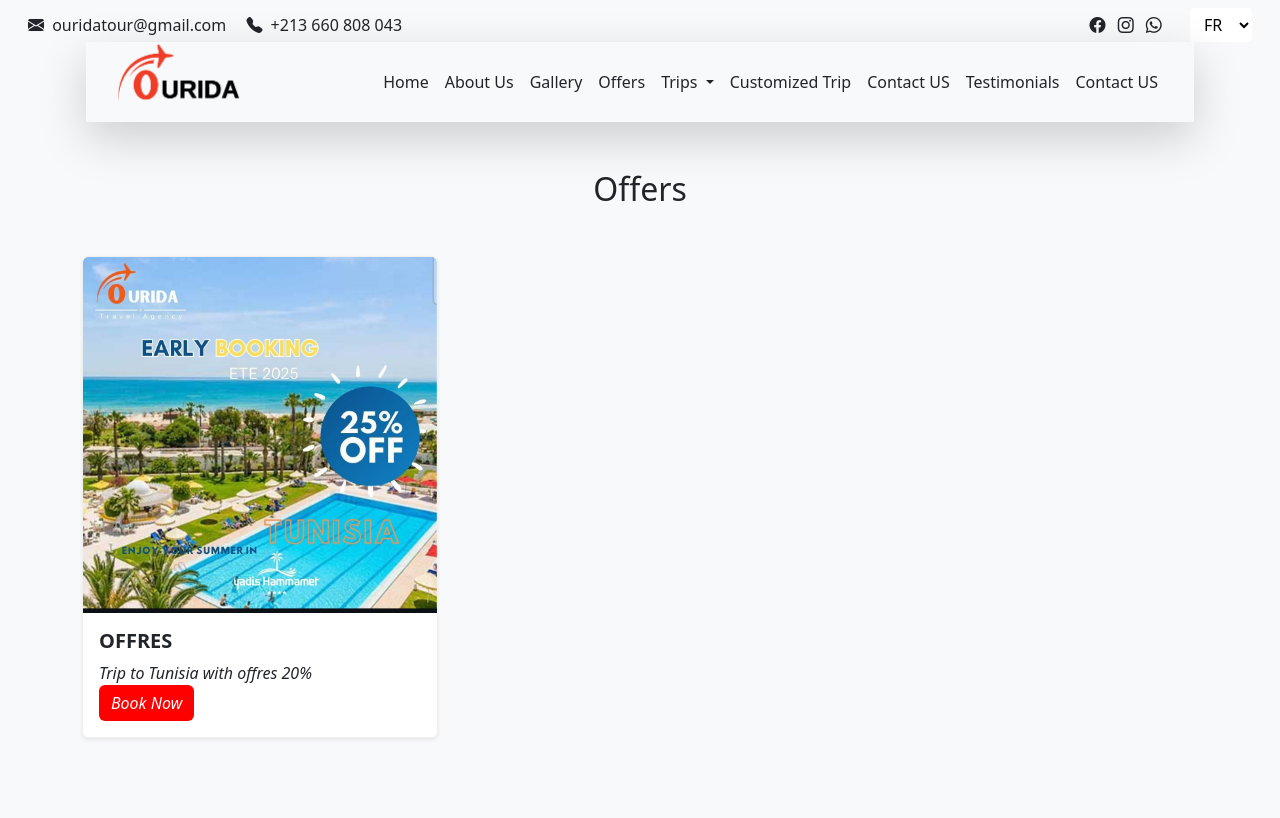
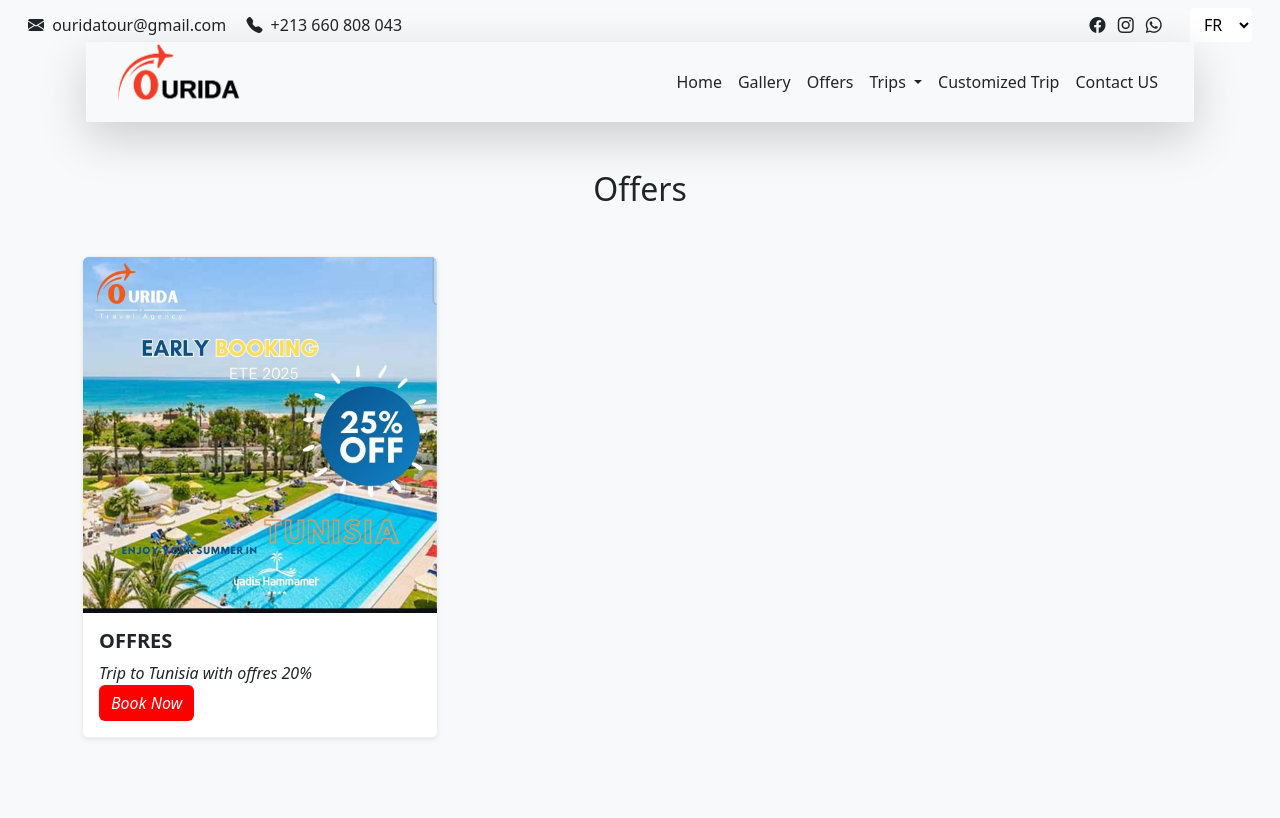
Before and after one commit to abdou-dz113/python-ourida, a Flask app: page /offers in a window 1280 px wide. Run offline with Flask 3, Linux system fonts and the light colour scheme.

Commit message:
Update offers.html

```diff
--- a/templates/offers.html
+++ b/templates/offers.html
@@ -237,15 +237,21 @@ main {
             <span class="navbar-toggler-icon"></span>
           </button>
 
-          <div class="collapse navbar-collapse justify-content-end" id="mainNav">
+           <div class="collapse navbar-collapse justify-content-end" id="mainNav">
             <ul class="navbar-nav py-0 px-3">
-			<li class="nav-item"><a class="nav-link text-dark" href="#Home">Home</a></li>
+			<li class="nav-item">
+  <a class="nav-link text-dark" href="{{ url_for('home_page') }}">Home</a>
+</li>
 
 
-              <li class="nav-item"><a class="nav-link text-dark" href="#about">About Us</a></li>
+
+
 			             <li class="nav-item">
-						 <li class="nav-item"><a class="nav-link text-dark" href="#Gallery">Gallery</a></li>
-	<li class="nav-item"><a class="nav-link text-dark" href="{{ url_for('offers') }}">Offers</a></li>
+						 <li class="nav-item"><a class="nav-link text-dark" href="{{ url_for('gallery') }}">Gallery</a></li>
+	<li class="nav-item">
+  <a class="nav-link text-dark" href="{{ url_for('offers') }}">Offers</a>
+</li>
+
              <li class="nav-item dropdown">
               <a class="nav-link dropdown-toggle text-dark" href="#" id="tripsDropdown" role="button" data-bs-toggle="dropdown" aria-expanded="false">
                 Trips
@@ -258,18 +264,17 @@ main {
                 <li><a class="dropdown-item" href="{{ url_for('omra_trips') }}">Hajj & Umrah</a></li>
               </ul>
             </li>
-<li class="nav-item">
- <a class="nav-link text-dark" href="{{ url_for('vip') }}">Customized Trip</a>
-</li>
+<a class="nav-link text-dark" href="{{ url_for('vip') }}">Customized Trip</a>
+
+
+
+
+
+
 
               <li class="nav-item">
   <a class="nav-link text-dark" href="{{ url_for('contact') }}">Contact US</a>
 </li>
-
-			  <li class="nav-item"><a class="nav-link text-dark" href="#testimonials">Testimonials</a></li>
-
-
-              <li class="nav-item"><a class="nav-link text-dark" href="#contact">Contact US</a></li>
 
 
 
```
